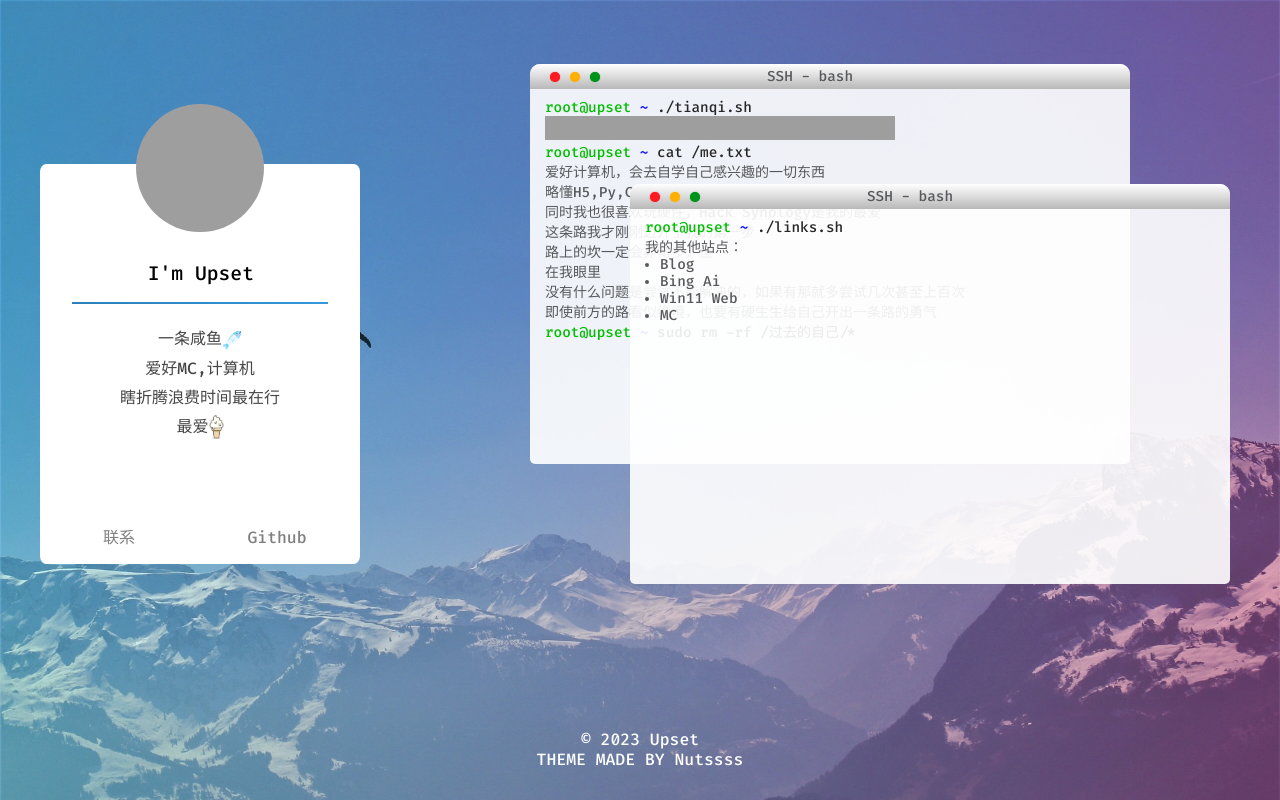
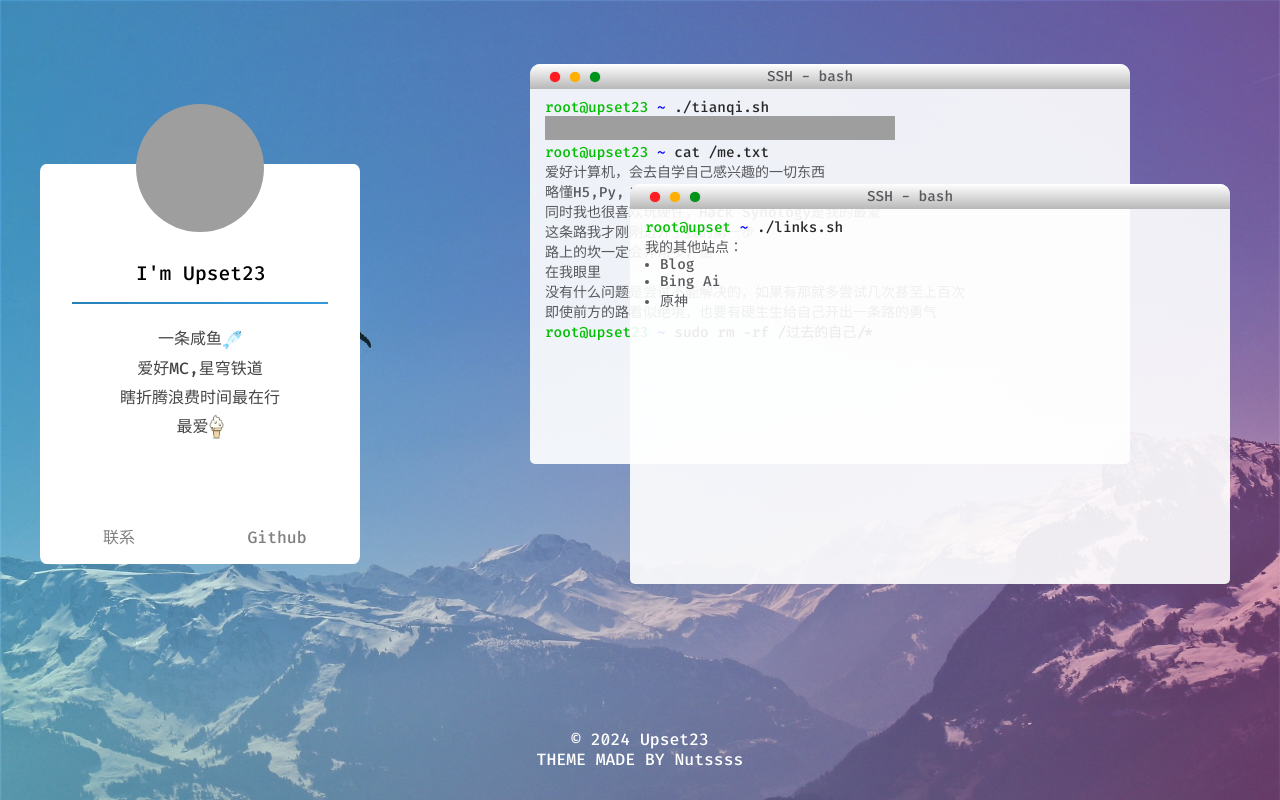
Before and after one commit to Upset23/NutssssIndex, a plain HTML site: page index.html in a window 1280 px wide. Drawn offline with Linux system fonts and the light colour scheme; grey boxes are pictures that could not be loaded.

Commit message:
Update index.html

```diff
--- a/index.html
+++ b/index.html
@@ -7,8 +7,8 @@
             content="width=device-width,initial-scale=1.0,maximum-scale=1.0,minimum-scale=1.0,user-scalable=no"
         />
         <title>Upset's Home</title>
-        <meta name="description" content="Upset's Home" />
-        <meta name="keywords" content="Upset's Home" />
+        <meta name="description" content="Upset23's Home" />
+        <meta name="keywords" content="Upset23's Home" />
         <link rel="stylesheet" type="text/css" href="./css/FiraCode.css" />
         <link rel="stylesheet" type="text/css" href="./css/nutssss.css" />
         <link rel="icon" href="./favicon.ico" />
@@ -22,12 +22,12 @@
                 <div class="headPhoto"></div>
                 <!-- 介绍 -->
                 <div class="meBox-title">
-                    <p>I'm Upset</p>
+                    <p>I'm Upset23</p>
                     <div class="fg"></div>
                 </div>
                 <div class="meBox-text">
                     <p>一条咸鱼<img src="./img/fish.png" alt="咸鱼" style="width: 20px; vertical-align: middle" /></p>
-                    <p>爱好MC,计算机</p>
+                    <p>爱好MC,星穹铁道</p>
                     <p>瞎折腾浪费时间最在行</p>
                     <p>最爱<img src="./img/002.png" alt="冰激凌" style="width: 15px; vertical-align: middle" /></p>
                 </div>
@@ -54,7 +54,7 @@
                     </div>
                     <!-- 终端内文字 -->
                     <div class="cmdText">
-                        <span style="color: rgb(0, 190, 0)">root@upset</span>
+                        <span style="color: rgb(0, 190, 0)">root@upset23</span>
                         <span style="color: blue">~</span>
                         <span style="color: rgb(39, 39, 39)">./tianqi.sh</span>
                         <br />
@@ -67,18 +67,18 @@
                             allowtransparency="true"
                         ></iframe>
                         <br />
-                        <span style="color: rgb(0, 190, 0)">root@upset</span>
+                        <span style="color: rgb(0, 190, 0)">root@upset23</span>
                         <span style="color: blue">~</span>
                         <span style="color: rgb(39, 39, 39)">cat /me.txt</span>
                         <p>爱好计算机，会去自学自己感兴趣的一切东西</p>
-                        <p>略懂H5,Py,C#开发；爱好折腾去解决一切问题</p>
+                        <p>略懂H5,Py,；爱好折腾去解决一切问题</p>
                         <p>同时我也很喜欢玩硬件，Hack Synology是我的最爱</p>
                         <p>这条路我才刚刚迈开了我的第一步</p>
                         <p>路上的坎一定会非常多，但</p>
                         <p>在我眼里</p>
                         <p>没有什么问题是尝试不能解决的，如果有那就多尝试几次甚至上百次</p>
                         <p>即使前方的路看似绝境，也要有硬生生给自己开出一条路的勇气</p>
-                        <span style="color: rgb(0, 190, 0)">root@upset</span>
+                        <span style="color: rgb(0, 190, 0)">root@upset23</span>
                         <span style="color: blue">~</span>
                         <span style="color: rgb(39, 39, 39)">sudo rm -rf /过去的自己/*</span>
                     </div>
@@ -104,8 +104,7 @@
                         <ul class="ul">
                             <li><a href="https://blog.upsetqaq.cn/">Blog</a></li>
                             <li><a href="https://bing.upsetqaq.cn/">Bing Ai</a></li>
-                            <li><a href="https://win11.upsetqaq.cn/">Win11 Web</a></li>
-                            <li><a href="https://vbpixel.upsetqaq.cn/">MC</a></li>
+                            <li><a href="https://gs.upsetqaq.cn/">原神</a></li>
                         </ul>
                     </div>
                 </div>
@@ -114,7 +113,7 @@
 
         <!-- 页脚 -->
         <div id="footer">
-            <p>© 2023 Upset</p>
+            <p>© 2024 Upset23</p>
             <p>THEME MADE BY <a href="https://n0ts.top/">Nutssss</a></p>
         </div>
     </body>
```
